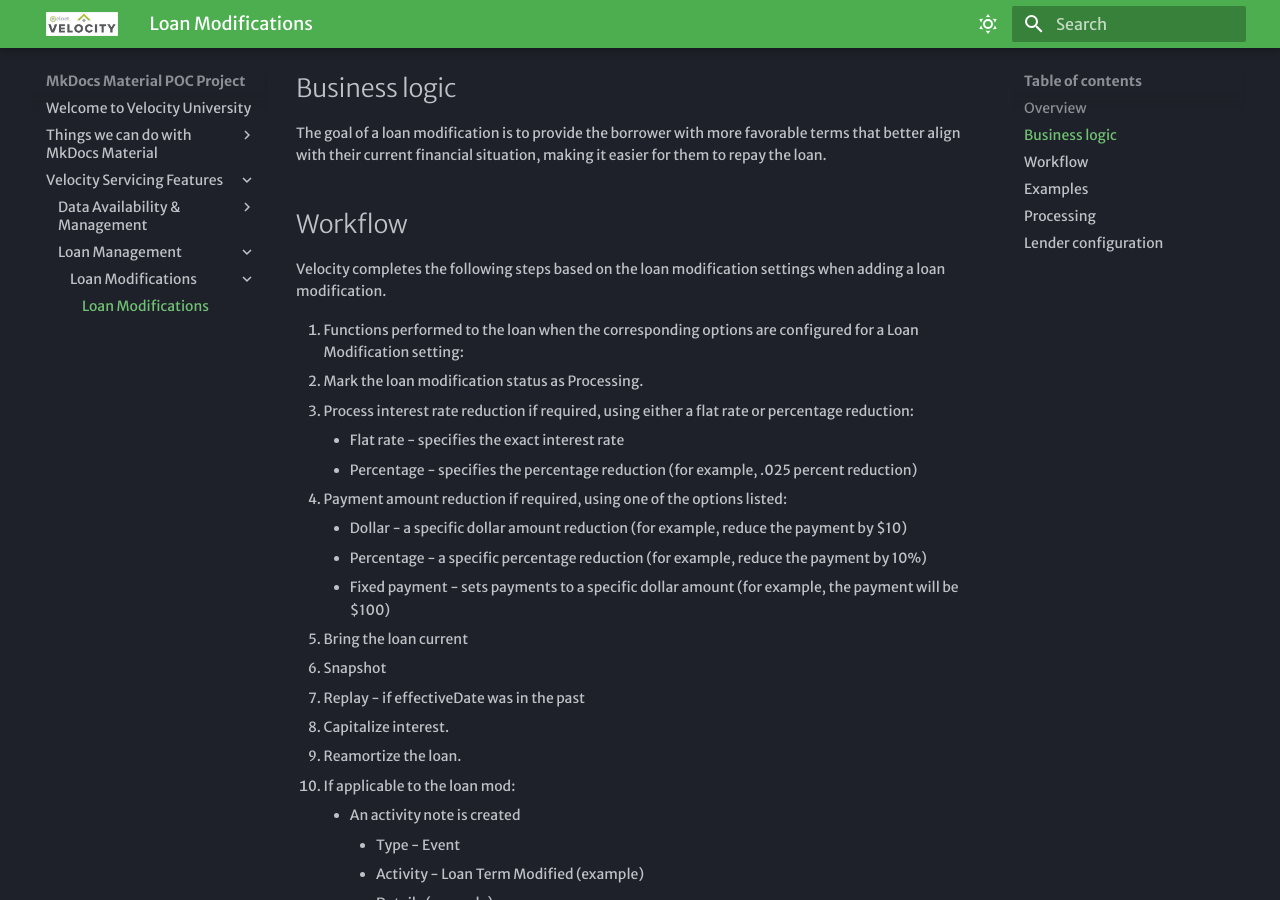
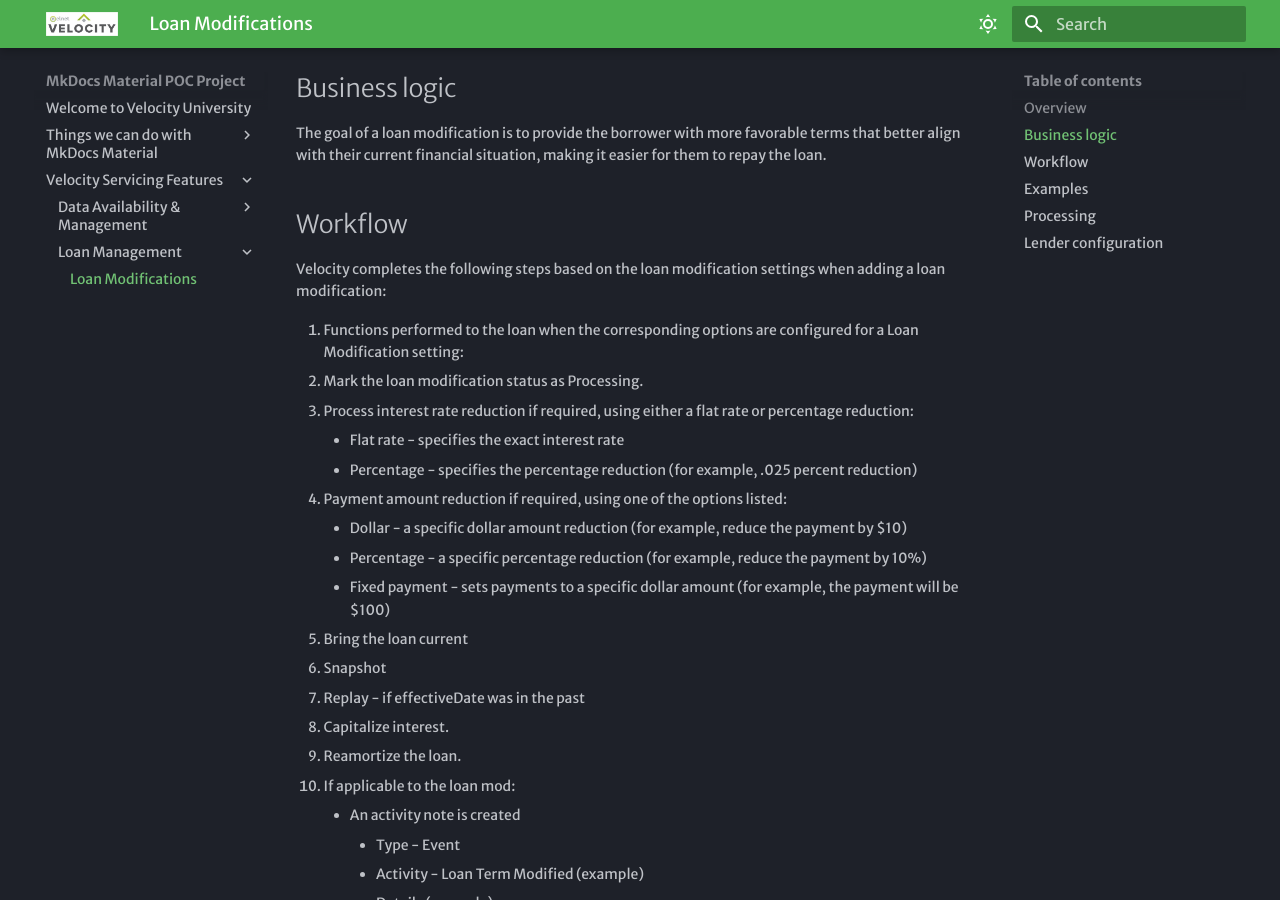
Before and after one commit to medinast/mkdocs-material-poc, an MkDocs documentation site: the page built from docs/Velocity Servicing Features/Loan Management/Loan Modifications.md, in a window 1280 px wide and 900 px high, scrolled down 569 px. Built offline with MkDocs 1.6.1 and Material for MkDocs 9.7.7, drawn with Linux system fonts in a browser that asks for light colours; some web fonts are replaced.

Commit message:
Updated nav tree structure for Loan Mod page

```diff
--- a/docs/Velocity Servicing Features/Loan Management/Loan Modifications/Loan Modifications.md
+++ b/docs/Velocity Servicing Features/Loan Management/Loan Modifications.md
@@ -18,7 +18,7 @@
 
 ## Workflow
 
-Velocity completes the following steps based on the loan modification settings when adding a loan modification.
+Velocity completes the following steps based on the loan modification settings when adding a loan modification:
 
 1. Functions performed to the loan when the corresponding options are configured for a Loan Modification setting:
 2. Mark the loan modification status as Processing.
```
